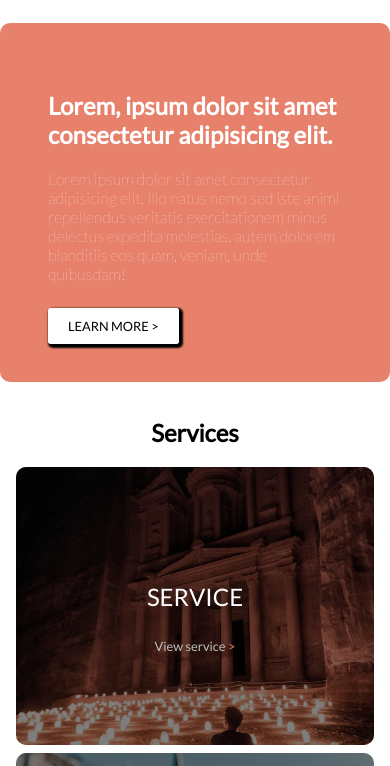
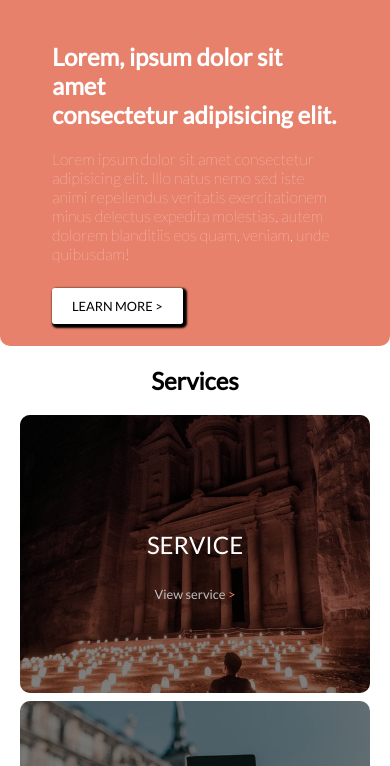
Before and after one commit to Swapaadeg/Travel-Together, a website: page index.html in a window 390 px wide. Shown: the part 149-915 px from the top of the page. Drawn offline with Linux system fonts and the light colour scheme.

Commit message:
bg et padding

```diff
--- a/assets/scss/abstracts/_mixins.scss
+++ b/assets/scss/abstracts/_mixins.scss
@@ -13,7 +13,6 @@
 @mixin banner {
     background-color: variable.$tertiary-color;
     border-radius: variable.$radius-border;
-    width: 100%;
     display: flex;
     gap: 15rem;
 }
--- a/assets/scss/base/_responsive.scss
+++ b/assets/scss/base/_responsive.scss
@@ -3,9 +3,6 @@
 
 @media screen and (max-width:768px) {
 
-.container {
-    padding: 1rem;
-}
 .header__wrapper {
     flex-direction: column;
     align-items: center;
--- a/assets/scss/base/_utilities.scss
+++ b/assets/scss/base/_utilities.scss
@@ -3,8 +3,8 @@
 .container {
     width: 100%;
     max-width: 1280px;
-    margin: 0 auto;
-    padding: 1rem;
+    margin: auto;
+    padding: 0 20px;
 }
 
 .arrow {
--- a/assets/scss/components/_banner.scss
+++ b/assets/scss/components/_banner.scss
@@ -3,11 +3,9 @@
 
 .hero__wrapper {
         @include mixins.banner;
-        width: 100%;
         overflow: hidden;
         p {
         color: variable.$secondary-color;
-
     }
     img {
         width: 50%;
```
Also changed, not shown: index.html (+1 -0 lines), assets/css/style.css, assets/scss/pages/_homepage.scss (line endings or trailing spaces), 1 other file.
